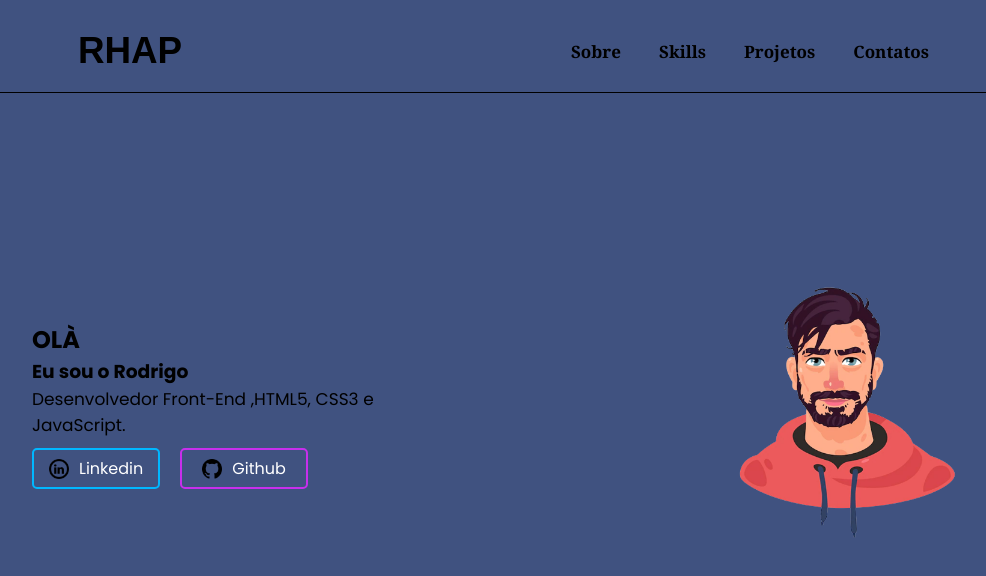
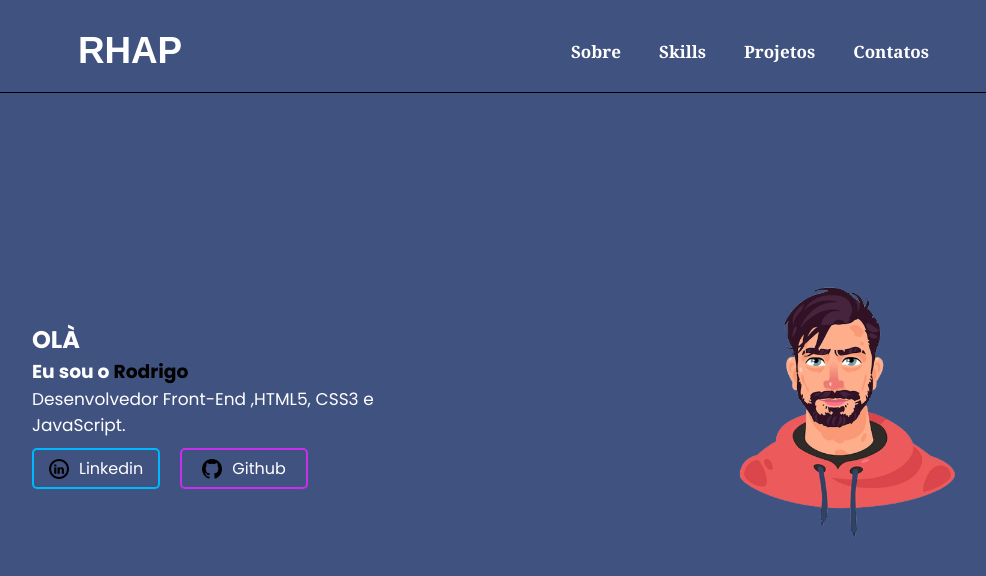
Before and after one commit to irodrigohenrique/portfolio, a plain HTML site: page index.html in a window 1280 px wide. Shown: the whole page, without its empty margins (128-1114 px from the left). Drawn offline with nearby package versions, Linux system fonts and the light colour scheme; a web font is replaced by a local one.

Commit message:
atualizando css

```diff
--- a/estilo/style.css
+++ b/estilo/style.css
@@ -16,7 +16,7 @@
 }
 
 body{
-   background-color: #405280;
+   background-color: #1a284d;
 
 }
 
@@ -33,7 +33,7 @@ body{
 
 #cabeçalho h1{
 padding-top: 10px;
-color: #000000;
+color: #ffffff;
 
 font-family: 'Trispace', sans-serif
 }
@@ -65,13 +65,13 @@ color: rgb(0, 0, 0);
    margin-bottom: 1px;
 }
 #item a {
-    color:rgb(0, 0, 0);
+    color:rgb(255, 255, 255);
     padding: 10px;
     text-decoration: none;
 }
 
 #item a:hover{
-   color:rgb(255, 255, 255);
+   color:rgb(2, 2, 2);
 }
 
 
@@ -96,7 +96,7 @@ color: rgb(0, 0, 0);
 
  .principal-texto{
    font-family: 'Poppins', sans-serif;
-   color: rgb(0, 0, 0);
+   color: rgb(255, 255, 255);
     margin: auto;
     max-width: 350px;
 
@@ -107,8 +107,12 @@ color: rgb(0, 0, 0);
    font-size: 17px;
  }
 
+.rodri{
+   color: rgb(0, 0, 0);
+}
+
 span{
-  color:rgb(0, 0, 0);
+  color:rgb(255, 255, 255);
  }
 
  .botoes{
--- a/index.html
+++ b/index.html
@@ -28,7 +28,7 @@
         <main id="principal" >
             <div class="principal-texto">
                 <h2>OLÀ</h2>
-                <h3><span>Eu sou o Rodrigo</span></h3>
+                <h3>Eu sou o <span class="rodri">Rodrigo</span></h3>
 
                 <p>Desenvolvedor Front-End ,HTML5, CSS3 e JavaScript.</p>
 
```
